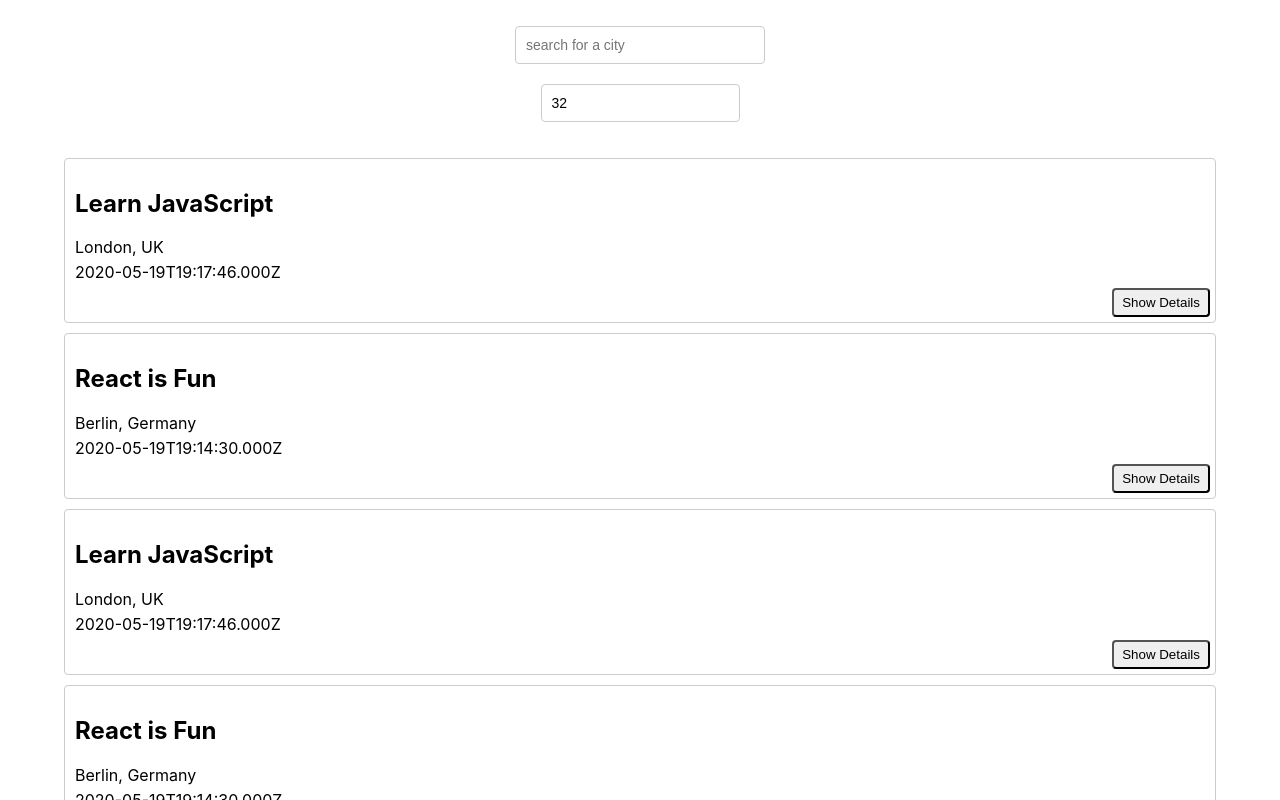
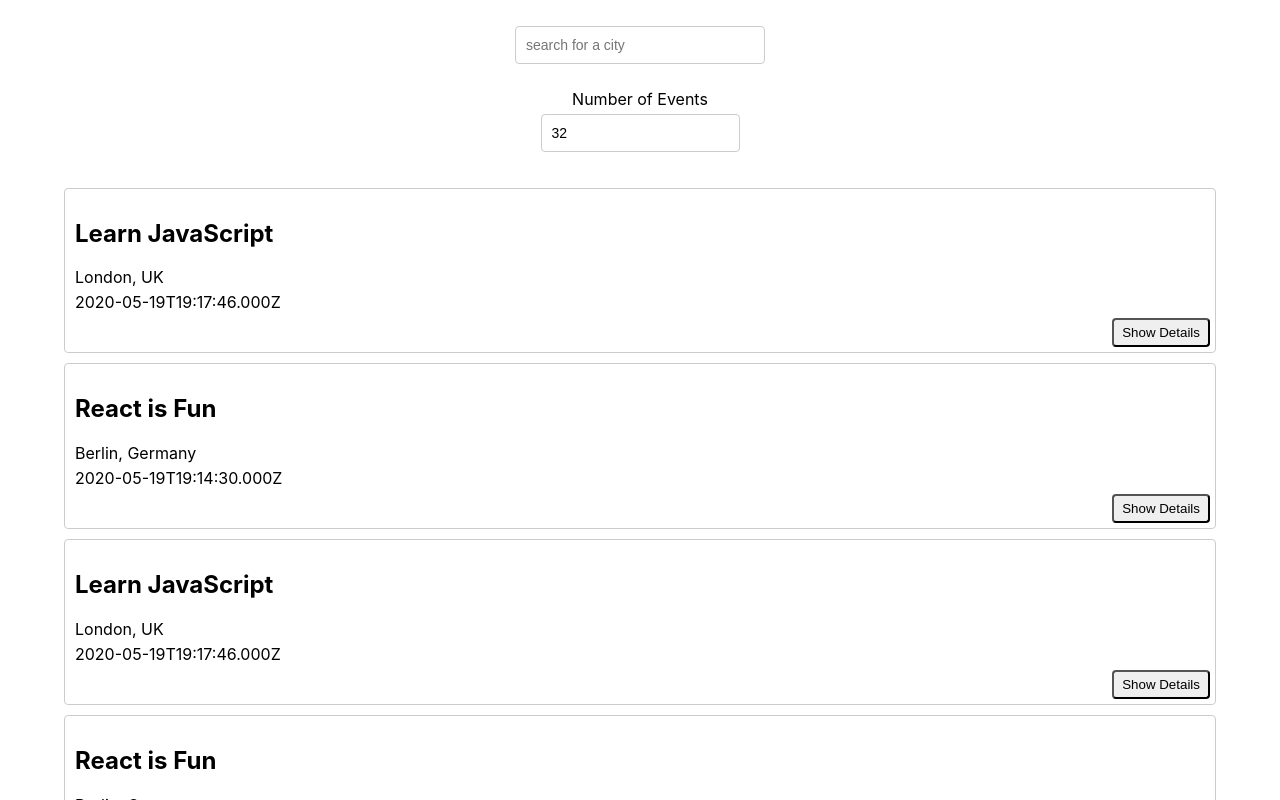
Before and after one commit to kenkbomb/meetApp, a React (Create React App) app: page / in a window 1280 px wide. Shown: the top 800 px of the page. Built offline with nearby package versions, Linux system fonts and the light colour scheme; what atatus-spa would draw is missing.

Commit message:
task 4.9

```diff
--- a/src/components/NumberOfEvents.js
+++ b/src/components/NumberOfEvents.js
@@ -25,6 +25,7 @@
 
     return(
         <div id = 'number-of-events'>
+            <p>Number of Events</p>
             <input type="text" value={noe} id="numberEventsInput"  className="numberEventsInput" onChange={handleInputChanged} defaultValue={32}></input>
         </div>
     )
```
